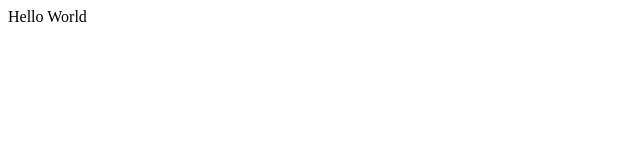
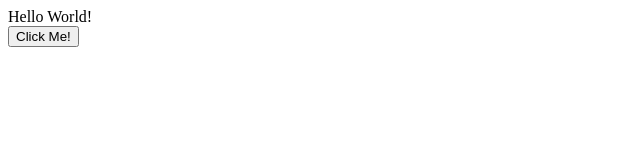
Before and after one commit to snehachitre-apps/KC_meetup_01, a plain HTML site: page index.html in a window 1280 px wide. Shown: the whole page, without its empty margins (0-640 px from the left). Drawn offline with Linux system fonts and the light colour scheme.

Commit message:
added click me button

```diff
--- a/index.html
+++ b/index.html
@@ -6,6 +6,9 @@
     <title>Kansas City Meetup</title>
 </head>
 <body>
-    Hello World
+    Hello World!
+
+    <br/>
+    <button name="Click!" type="Submit"> Click Me!</button>
 </body>
 </html>
```
